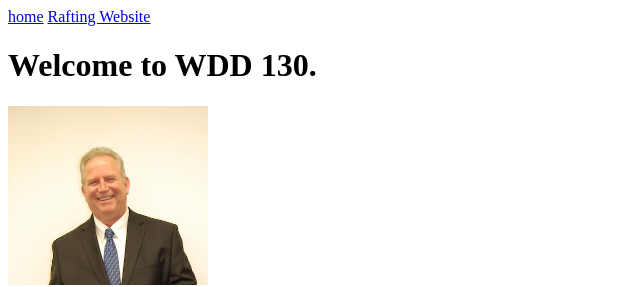
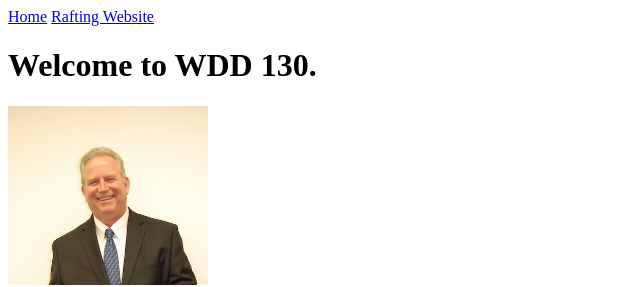
Before and after one commit to gregferrin/wdd130, a plain HTML site: page index.html in a window 1280 px wide. Shown: the top 287 px of the page, 0-640 px from the left. Drawn offline with Linux system fonts and the light colour scheme.

Commit message:
more refinements

```diff
--- a/index.html
+++ b/index.html
@@ -10,7 +10,7 @@
 <body>
     <header>
         <nav>
-            <a href="#">home</a>
+            <a href="#">Home</a>
             <a href="wwr/">Rafting Website</a>
         </nav>
     </header>
```
